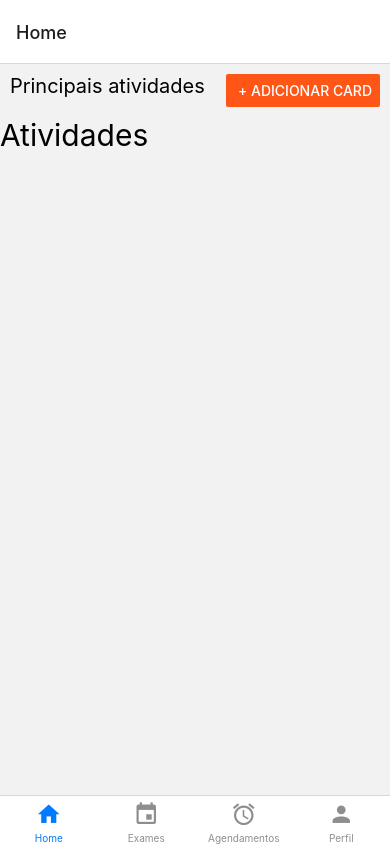
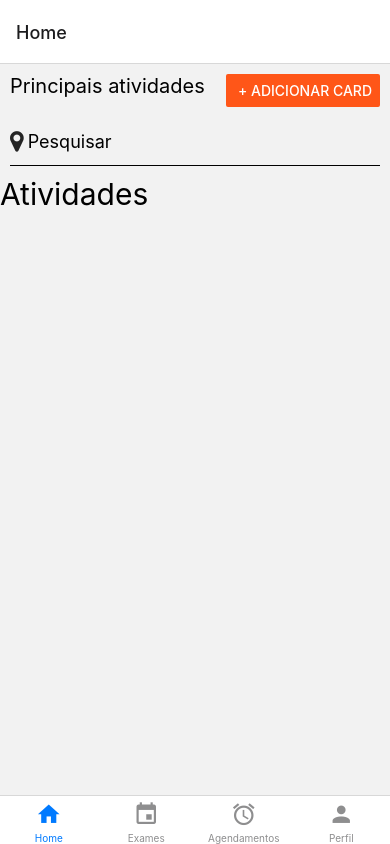
Before and after one commit to HigorCosta13/OTAPP, a React Native app in the folder otapp/: screen /Home in a window 390 px wide. Built offline with nearby package versions, Linux system fonts and the light colour scheme.

Commit message:
searchbar

```diff
--- a/otapp/componente/home.js
+++ b/otapp/componente/home.js
@@ -1,7 +1,7 @@
 import * as React from 'react';
 import { Button, StyleSheet, Text, View, SafeAreaView } from 'react-native'
 
-
+import { Input } from 'react-native-elements/dist/input/Input';
 
 
 function home() {
@@ -17,7 +17,9 @@ function home() {
         />
       </View>
       <View>
-
+      <Input placeholder='Pesquisar'
+       leftIcon={{ type: 'font-awesome', name: 'map-marker' }}
+       />
       </View>
       <View >
         <Text style={styles.titulo}>Atividades</Text>
@@ -25,7 +27,8 @@ function home() {
     </SafeAreaView>
 
   );
-  }
+}
+
 var styles = StyleSheet.create({
   container: {
     padding: 10
```
Also changed, not shown: 1 other file (tests, documents, lock files or other folders).
